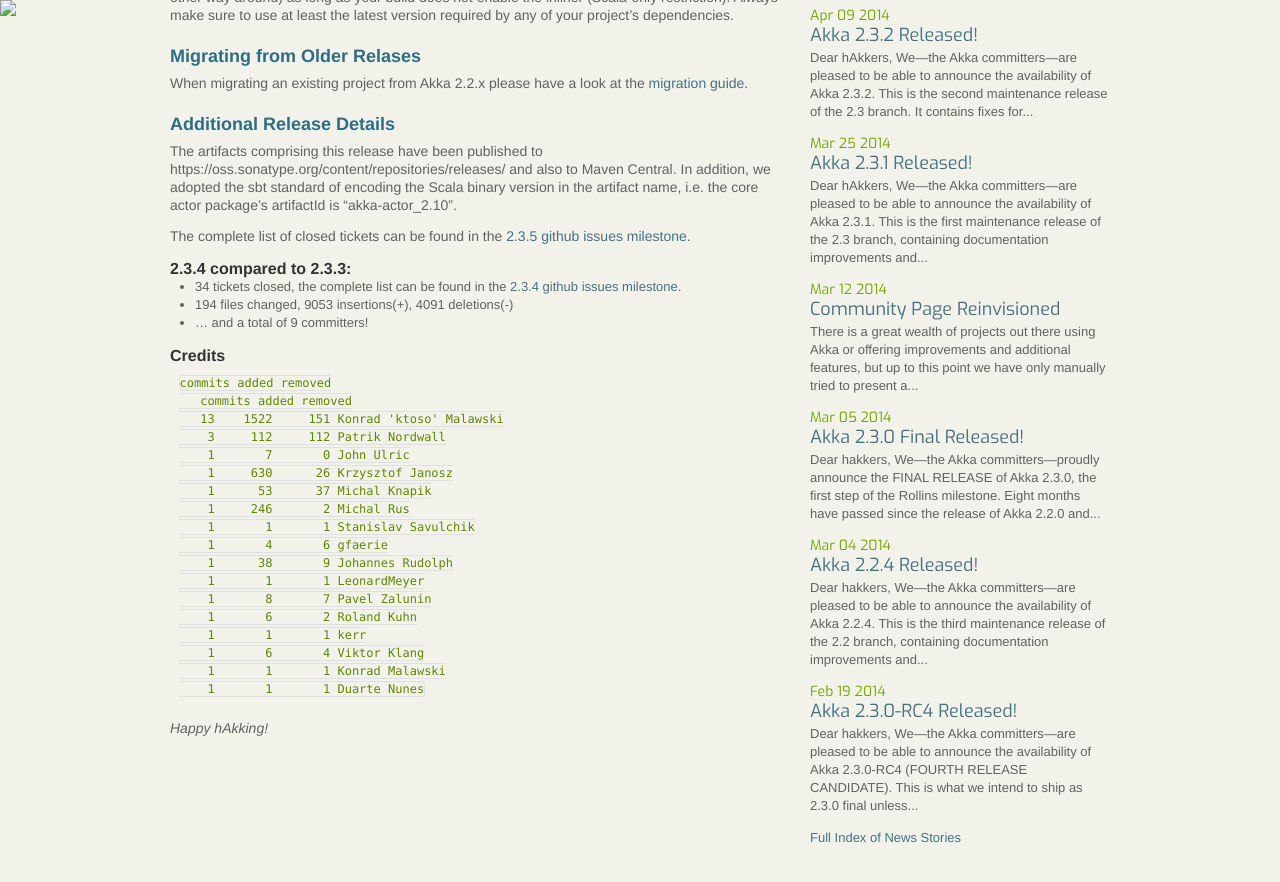
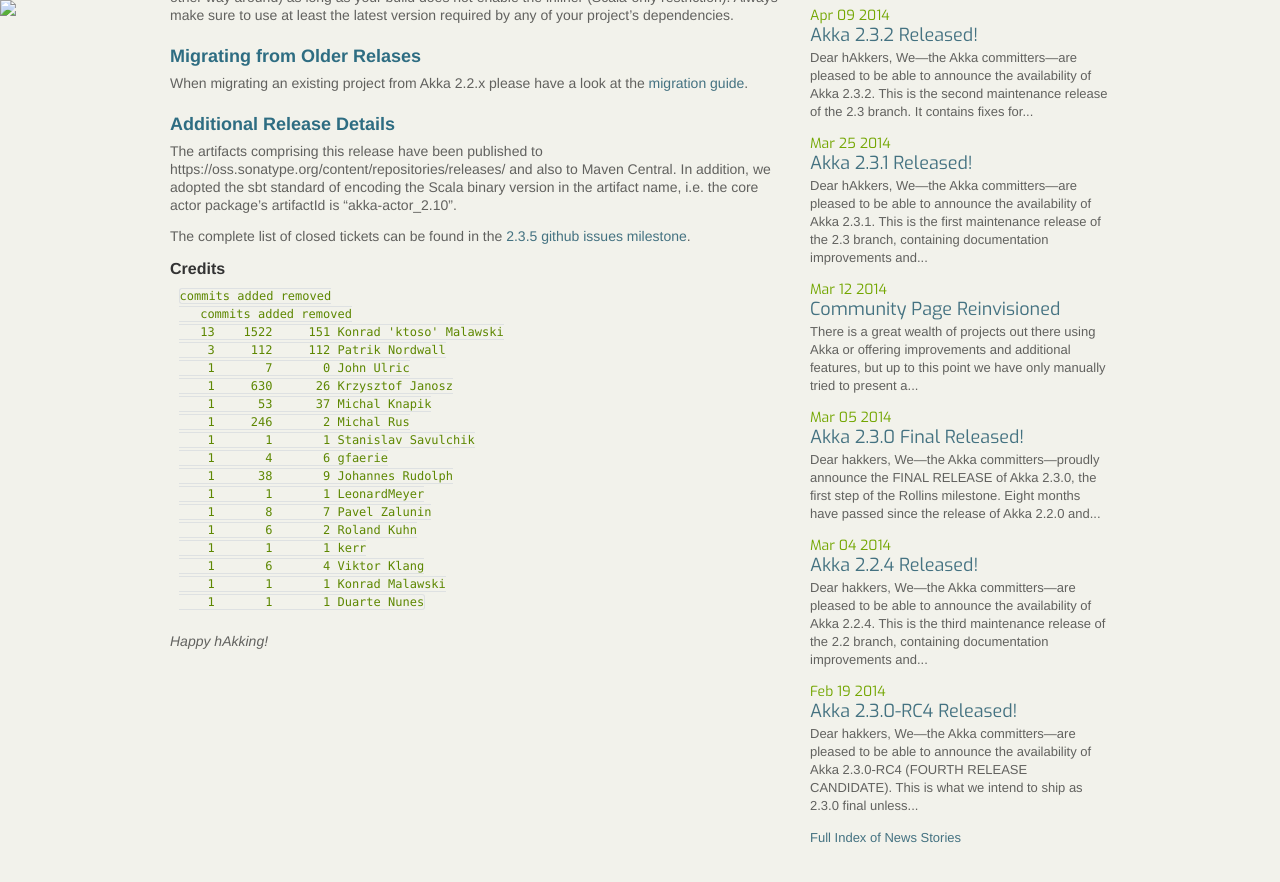
Before and after one commit to raboof/akka.github.com, a Jekyll site: the page built from news/_posts/2014-08-14-akka-2.3.5-released.md, in a window 1280 px wide and 900 px high, scrolled down 421 px. Shown: the top 882 px of the window. Built offline with Jekyll 4.4.1, drawn with Linux system fonts in a browser that asks for light colours.

Commit message:
remove obsolete section in 2.3.5 news item

```diff
--- a/news/_posts/2014-08-14-akka-2.3.5-released.md
+++ b/news/_posts/2014-08-14-akka-2.3.5-released.md
@@ -27,12 +27,6 @@
 
 The complete list of closed tickets can be found in the [2.3.5 github issues milestone](https://github.com/akka/akka/issues?q=milestone%3A2.3.5+is%3Aclosed).
 
-#### 2.3.4 compared to 2.3.3: ####
-
- - 34 tickets closed, the complete list can be found in the [2.3.4 github issues milestone](https://github.com/akka/akka/issues?milestone=10&state=closed).
- - 194 files changed, 9053 insertions(+), 4091 deletions(-)
- - ... and a total of 9 committers!
-
 #### Credits ####
 
     commits added removed
```
